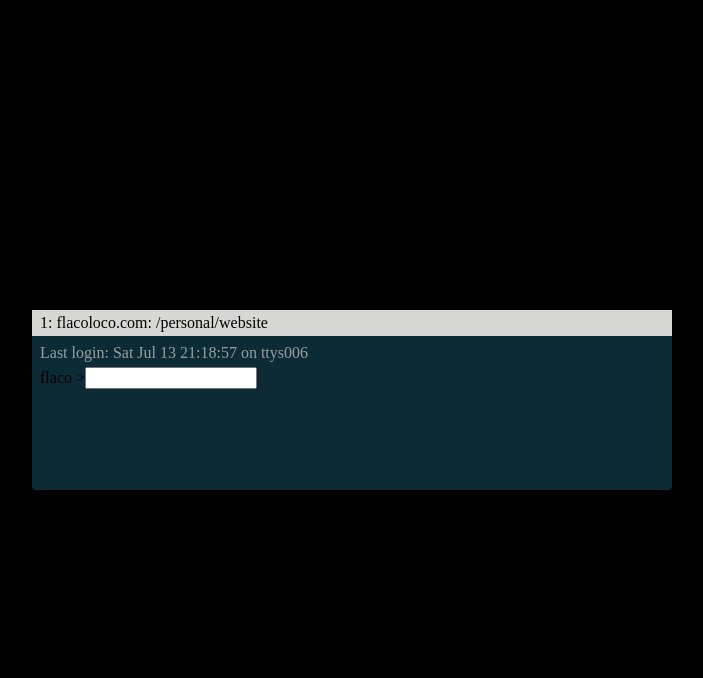
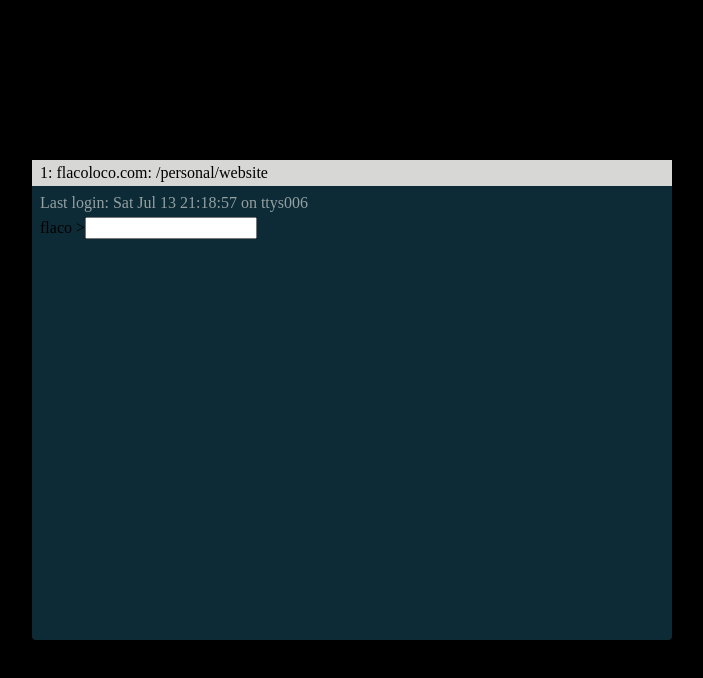
Before and after one commit to flacoloco/flacoloco.com-v2, a React app: page / in a window 1280 px wide. Shown: the top 678 px of the page, without its empty margins (288-991 px from the left). Built offline with nearby package versions, Linux system fonts and the light colour scheme.

Commit message:
new expressions

```diff
--- a/src/Terminal/Terminal.styles.js
+++ b/src/Terminal/Terminal.styles.js
@@ -19,7 +19,7 @@ export const Container = styled.div`
 export const ConsoleWrapper = styled.div`
   position: relative;
   width: 640px;
-  height: 180px;
+  height: 480px;
   background-color: ${darkBlue};
   overflow: auto;
   border-radius: 4px;
--- a/src/Terminal/data.json
+++ b/src/Terminal/data.json
@@ -1,9 +1,9 @@
 {
   "errors": [
-    "buu", "foo", "baaad", "really?"
+    "nope!", "wrong!", "baaad!", "really?","try it again!"
   ],
   "success": [
-    "wow!", "great!", "cool!"
+    "cool!","nice!","well done!","superb!","yep!"
   ],
   "cards": [
     {
```
